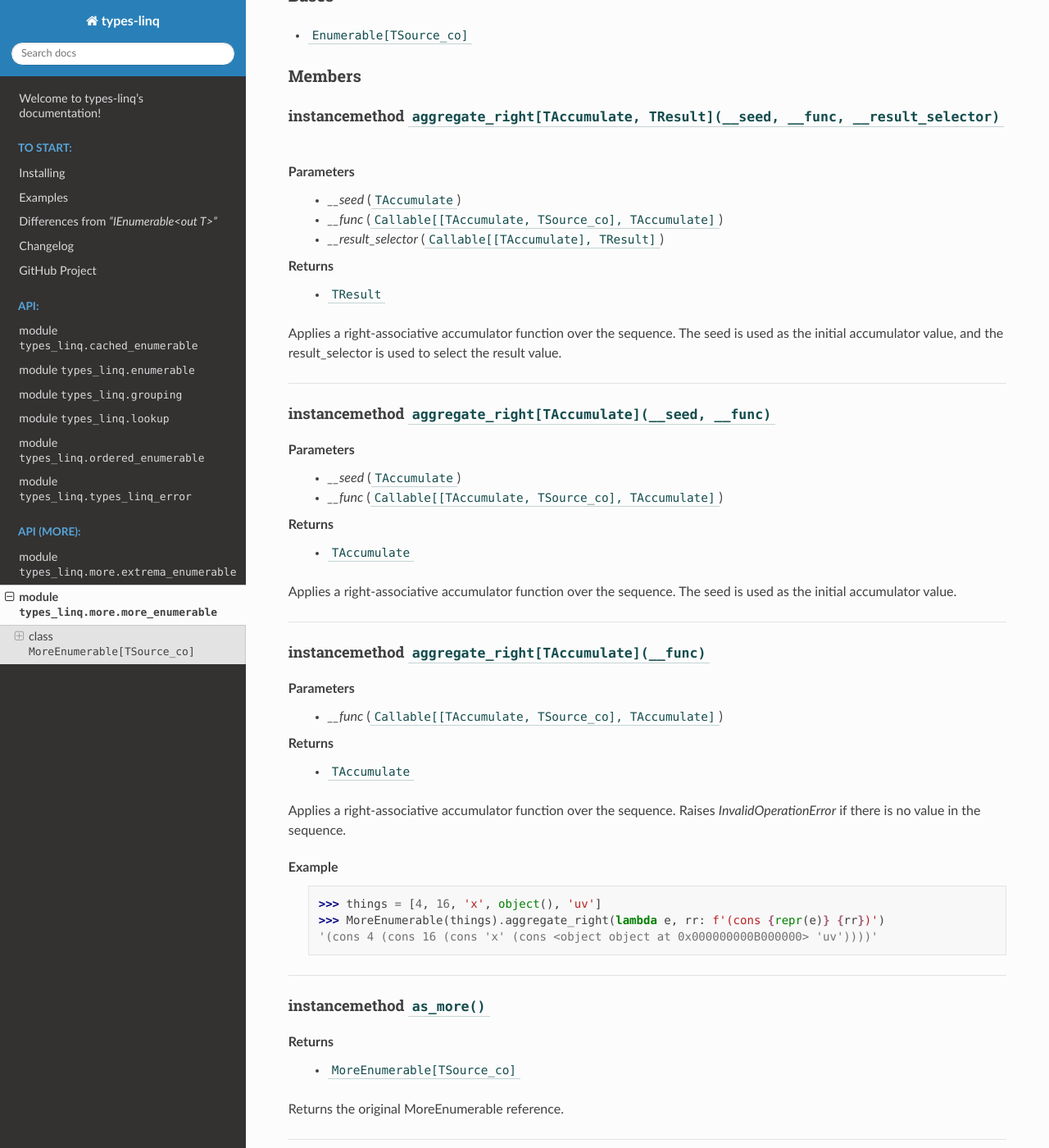
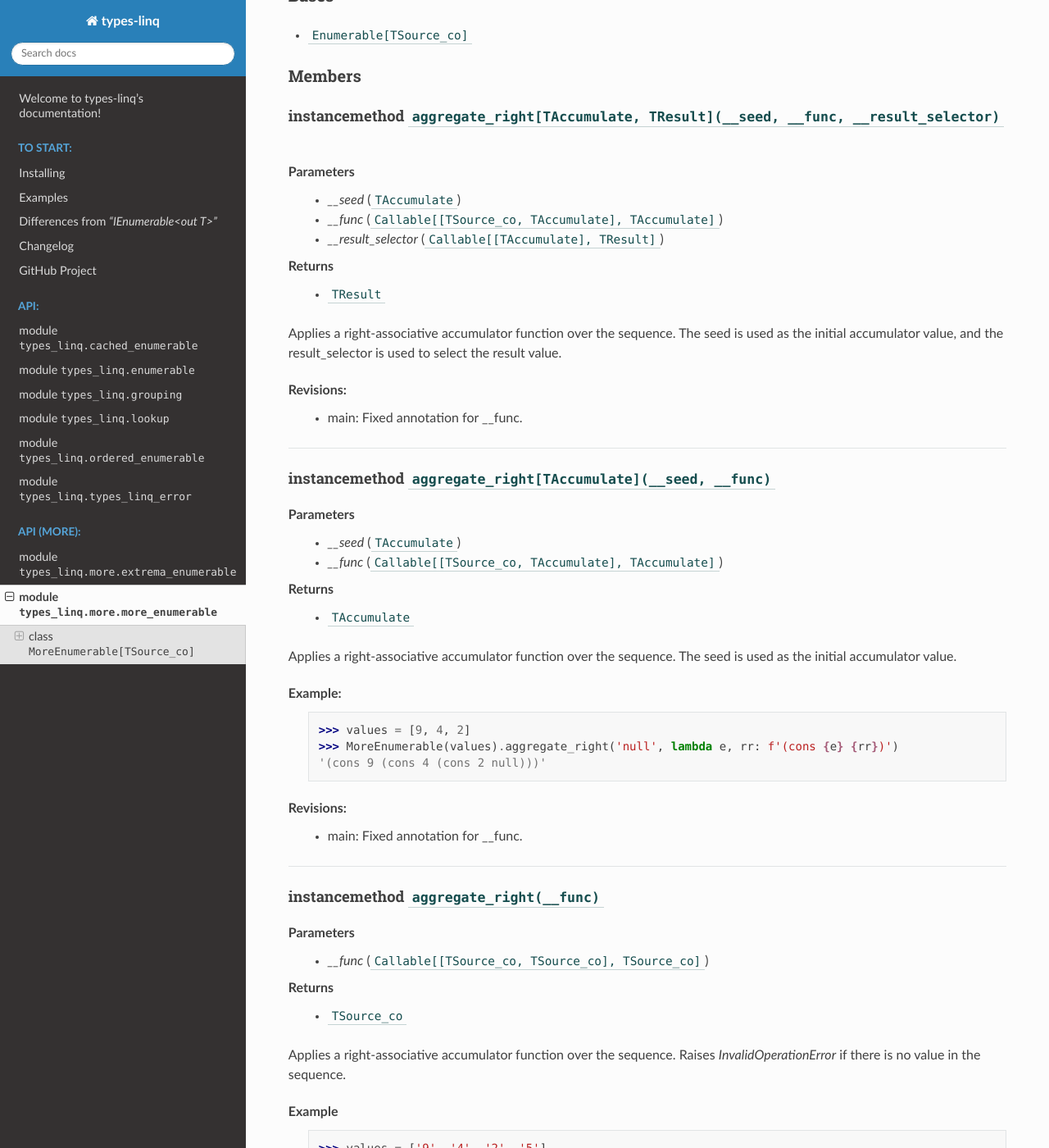
Before and after one commit to cleoold/types-linq, a Sphinx documentation site: the page built from doc/api/more/types_linq.more.more_enumerable.rst, in a window 1280 px wide and 1400 px high, scrolled down 556 px. Shown: the whole window at 82% size. Built offline with Sphinx 7.4.7 and the Read the Docs theme 2.0.0, drawn with Linux system fonts in a browser that asks for light colours; some of the changed text lies outside the part shown.

Commit message:
fix aggregate() and aggregate_right() type annotation
- aggregate_right's func should be (TSrc, TAcc) -> TAcc
- type should be homogeneous when no init value is provided

```diff
--- a/doc/api/more/types_linq.more.more_enumerable.rst
+++ b/doc/api/more/types_linq.more.more_enumerable.rst
@@ -30,7 +30,7 @@ instancemethod ``aggregate_right[TAccumulate, TResult](__seed, __func, __result_
 
 Parameters
   - `__seed` (``TAccumulate``)
-  - `__func` (``Callable[[TAccumulate, TSource_co], TAccumulate]``)
+  - `__func` (``Callable[[TSource_co, TAccumulate], TAccumulate]``)
   - `__result_selector` (``Callable[[TAccumulate], TResult]``)
 
 Returns
@@ -39,6 +39,9 @@ Returns
 Applies a right-associative accumulator function over the sequence. The seed is used as
 the initial accumulator value, and the result_selector is used to select the result value.
 
+Revisions:
+    - main: Fixed annotation for __func.
+
 ----
 
 instancemethod ``aggregate_right[TAccumulate](__seed, __func)``
@@ -46,7 +49,7 @@ instancemethod ``aggregate_right[TAccumulate](__seed, __func)``
 
 Parameters
   - `__seed` (``TAccumulate``)
-  - `__func` (``Callable[[TAccumulate, TSource_co], TAccumulate]``)
+  - `__func` (``Callable[[TSource_co, TAccumulate], TAccumulate]``)
 
 Returns
   - ``TAccumulate``
@@ -54,24 +57,35 @@ Returns
 Applies a right-associative accumulator function over the sequence. The seed is used as the
 initial accumulator value.
 
+Example:
+    >>> values = [9, 4, 2]
+    >>> MoreEnumerable(values).aggregate_right('null', lambda e, rr: f'(cons {e} {rr})')
+    '(cons 9 (cons 4 (cons 2 null)))'
+
+Revisions:
+    - main: Fixed annotation for __func.
+
 ----
 
-instancemethod ``aggregate_right[TAccumulate](__func)``
----------------------------------------------------------
+instancemethod ``aggregate_right(__func)``
+--------------------------------------------
 
 Parameters
-  - `__func` (``Callable[[TAccumulate, TSource_co], TAccumulate]``)
+  - `__func` (``Callable[[TSource_co, TSource_co], TSource_co]``)
 
 Returns
-  - ``TAccumulate``
+  - ``TSource_co``
 
 Applies a right-associative accumulator function over the sequence. Raises `InvalidOperationError`
 if there is no value in the sequence.
 
 Example
-    >>> things = [4, 16, 'x', object(), 'uv']
-    >>> MoreEnumerable(things).aggregate_right(lambda e, rr: f'(cons {repr(e)} {rr})')
-    '(cons 4 (cons 16 (cons 'x' (cons <object object at 0x000000000B000000> 'uv'))))'
+    >>> values = ['9', '4', '2', '5']
+    >>> MoreEnumerable(values).aggregate_right(lambda e, rr: f'({e}+{rr})')
+    '(9+(4+(2+5)))'
+
+Revisions:
+    - main: Fixed annotation for __func.
 
 ----
 
```
Also changed, not shown: doc/api/types_linq.enumerable.rst (+11 -8 lines), 3 other files.
